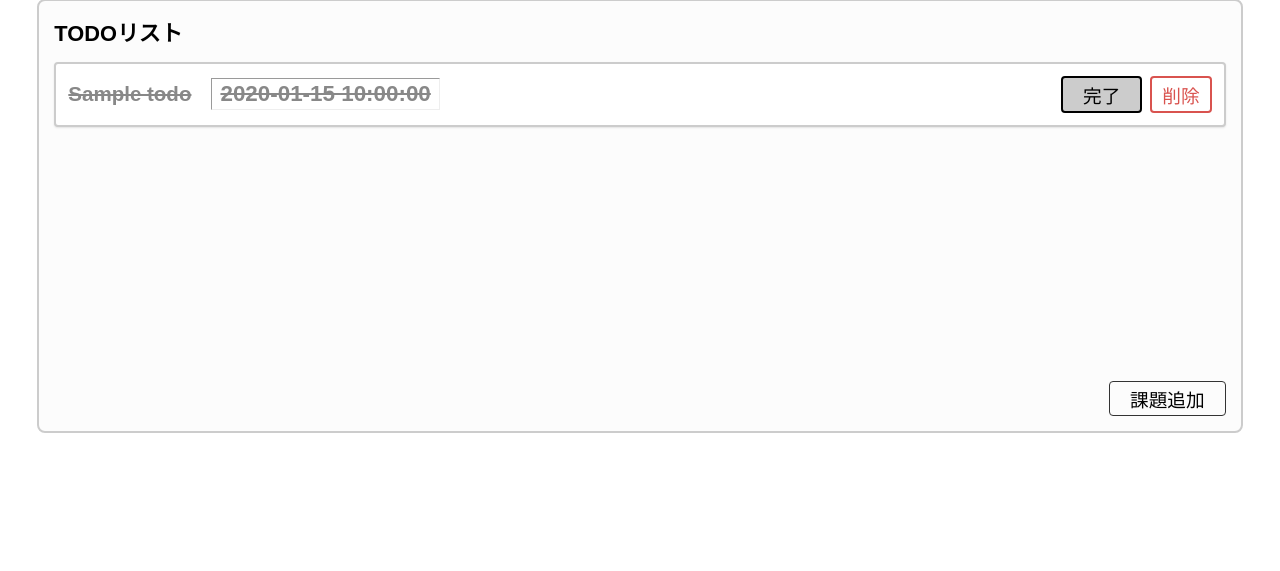
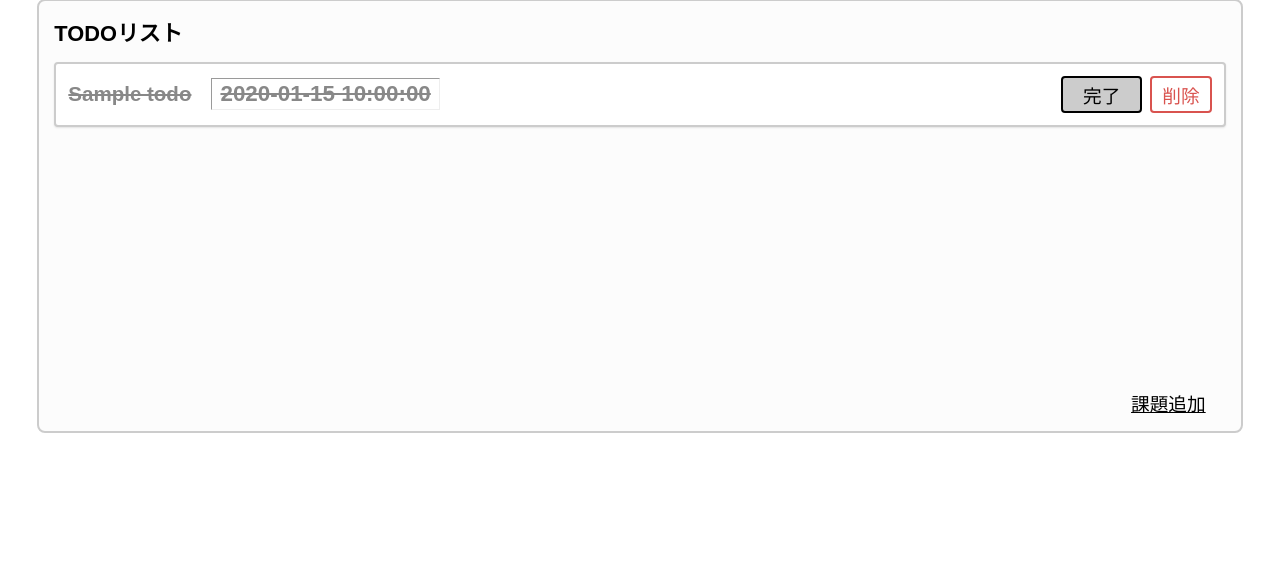
Before and after one commit to OOP2-2025-final-G11/ClassworkManager, a Flask app: page / in a window 1280 px wide. Shown: the part 181-752 px from the top of the page. Run offline with Flask 3, Linux system fonts and the light colour scheme; tables that the repository leaves empty hold one stand-in row (values such as "Sample post").

Commit message:
微修正

```diff
--- a/static/base-style.css
+++ b/static/base-style.css
@@ -119,13 +119,13 @@ th {
   gap: 20px;
 }
 
-/* 課題名  */
+/* 課題名 */
 .todo-name {
   font-weight: bold;
   font-size: 1.1rem;
 }
 
-/* 締切  */
+/* 締切 */
 .todo-deadline {
   font-size: 1.2rem;
   color: #34e428;
@@ -134,31 +134,19 @@ th {
   border: 1px inset #eee;
 }
 
-/* 完了ボタン */
+/* 課題完了 */
+.todo-done {
+  text-decoration: line-through;
+  color: #888;
+}
+
 .btn-complete {
   border: 2px solid #000;
   background-color: #ccc;
   cursor: pointer;
 }
 
-.todo-footer {
-  margin-top: auto;
-  text-align: right;
-}
-
-.btn-link {
-  border: 1px solid #333;
-  text-decoration: none;
-  display: inline-block;
-}
-
-/* 課題完了 */
-.todo-done {
-  text-decoration: line-through;
-  color: #888;
-}
-
-/* 削除ボタン */
+/* 課題削除 */
 .btn-delete {
   border: 2px solid #d9534f;
   background-color: #fff;
@@ -179,3 +167,9 @@ th {
   gap: 8px;
   align-items: center;
 }
+
+/* 課題追加 */
+.todo-footer {
+  margin-top: auto;
+  text-align: right;
+}
```
